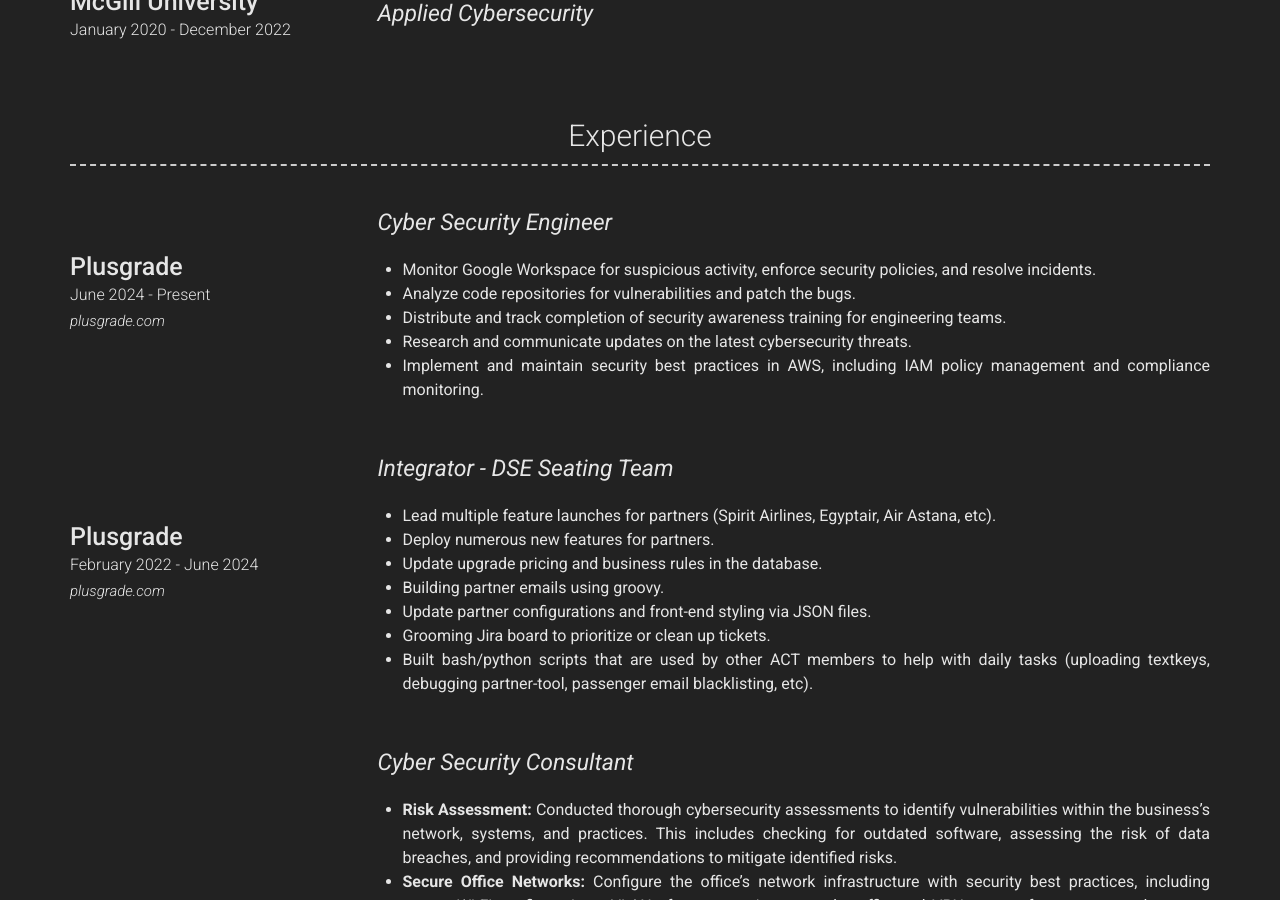
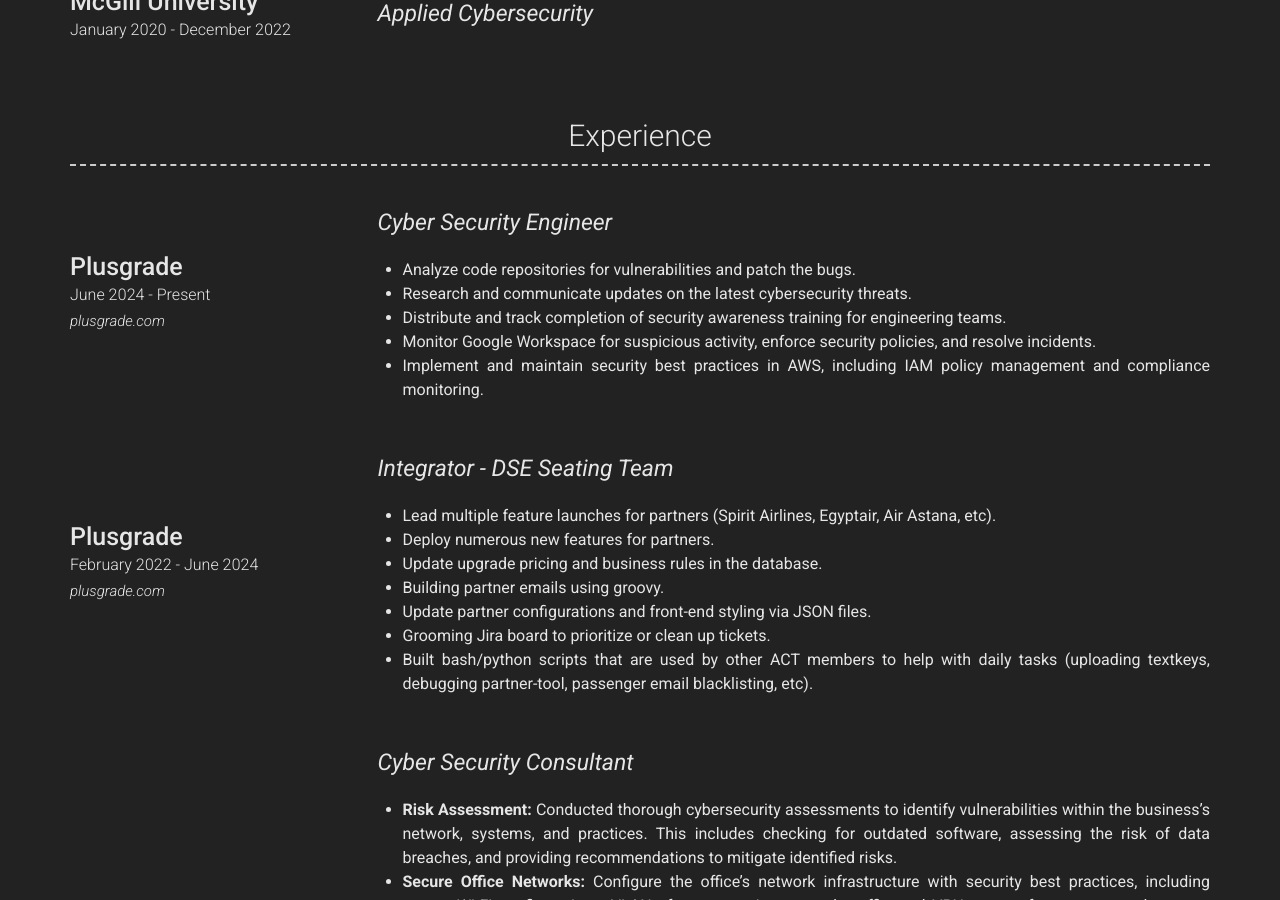
Before and after one commit to gtavares7/gtavares.github.io, a Jekyll site: the page built from index.md, in a window 1280 px wide and 900 px high, scrolled down 1376 px. Built offline with Jekyll 4.4.1, drawn with Linux system fonts in a browser that asks for light colours; nearby versions of some CDN libraries.

```diff
--- a/_config.yml
+++ b/_config.yml
@@ -79,10 +79,10 @@ content:
         quote: >
           Cyber Security Engineer
         description: |
+            - Analyze code repositories for vulnerabilities and patch the bugs.
+            - Research and communicate updates on the latest cybersecurity threats.
+            - Distribute and track completion of security awareness training for engineering teams.
             - Monitor Google Workspace for suspicious activity, enforce security policies, and resolve incidents.
-            - Analyze code repositories for vulnerabilities and patch the bugs.
-            - Distribute and track completion of security awareness training for engineering teams.
-            - Research and communicate updates on the latest cybersecurity threats.
             - Implement and maintain security best practices in AWS, including IAM policy management and compliance monitoring.
 
       - layout: left
```
